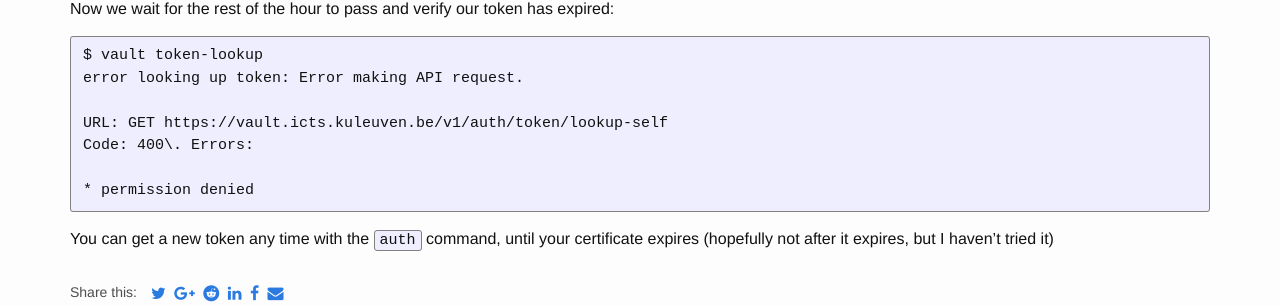
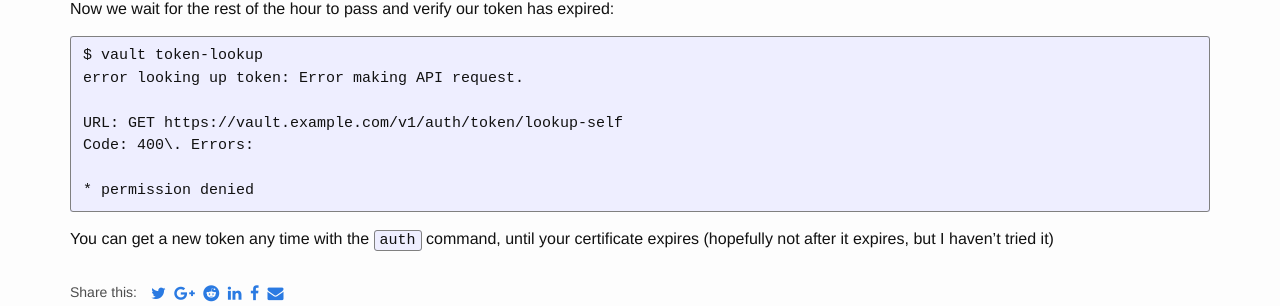
Before and after one commit to jovandeginste/jovandeginste.github.io, a Jekyll site: the page built from _posts/2016-07-20-use-vault-with-client-certificates.md, in a window 1280 px wide and 900 px high, scrolled down 3877 px. Shown: the part 359-665 px from the top of the window. Built offline with Jekyll 4.4.1, drawn with Linux system fonts in a browser that asks for light colours; nearby versions of some CDN libraries; comment, search, counter and statistics services are not loaded; some of the changed lines change nothing that is shown.

Commit message:
For consistency

```diff
--- a/_posts/2016-07-20-use-vault-with-client-certificates.md
+++ b/_posts/2016-07-20-use-vault-with-client-certificates.md
@@ -208,7 +208,7 @@ Now we wait for the rest of the hour to pass and verify our token has expired:
 $ vault token-lookup
 error looking up token: Error making API request.
 
-URL: GET https://vault.icts.kuleuven.be/v1/auth/token/lookup-self
+URL: GET https://vault.example.com/v1/auth/token/lookup-self
 Code: 400\. Errors:
 
 * permission denied
```
